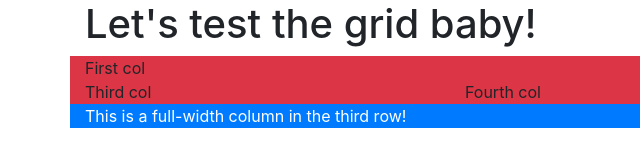
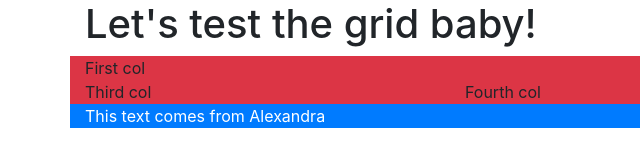
Before and after one commit to valceaalexandra/CSSPreprocessors, a plain HTML site: page index.html in a window 1280 px wide. Shown: the full height of the page, 0-640 px from the left. Drawn offline with nearby package versions, Linux system fonts and the light colour scheme.

Commit message:
Changed column text

```diff
--- a/index.html
+++ b/index.html
@@ -26,7 +26,7 @@
 			<div class="col-4 bg-danger">Fifth col</div>
 		</div>
 		<div class="row">
-			<div class="col-12 bg-primary text-white">This is a full-width column in the third row!</div>
+			<div class="col-12 bg-primary text-white">This text comes from Alexandra</div>
 		</div>
 	</div>
 
```
